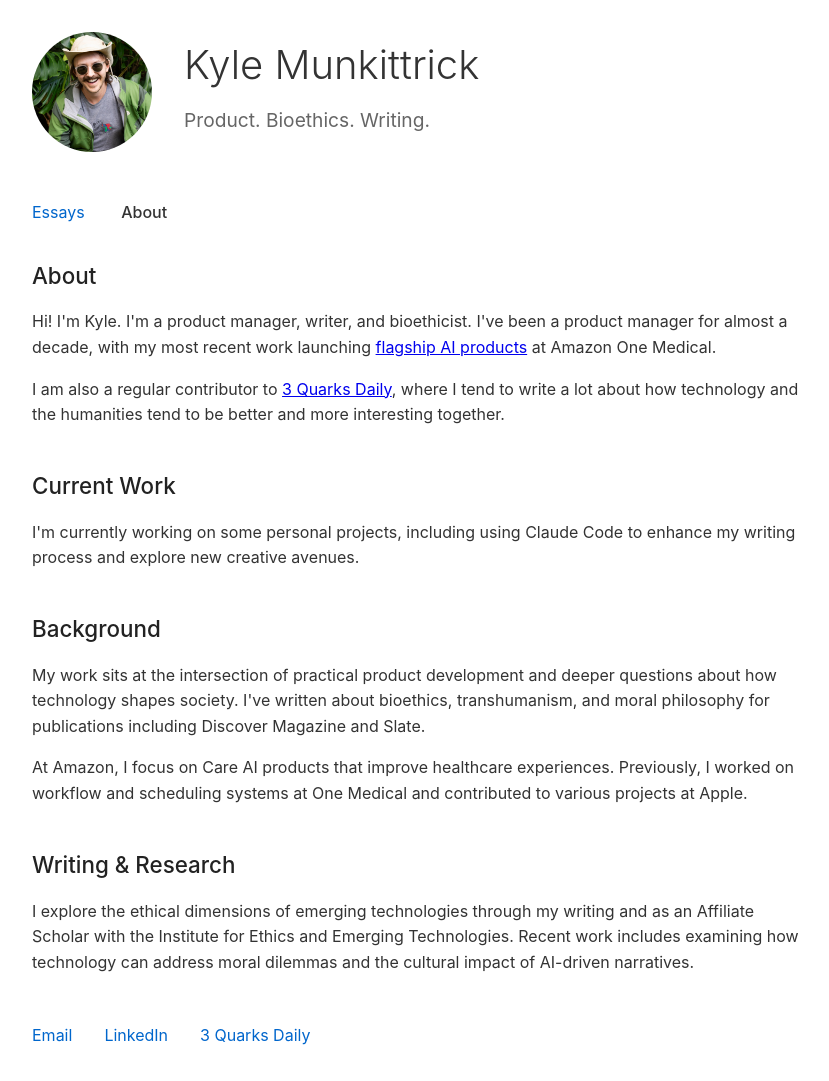
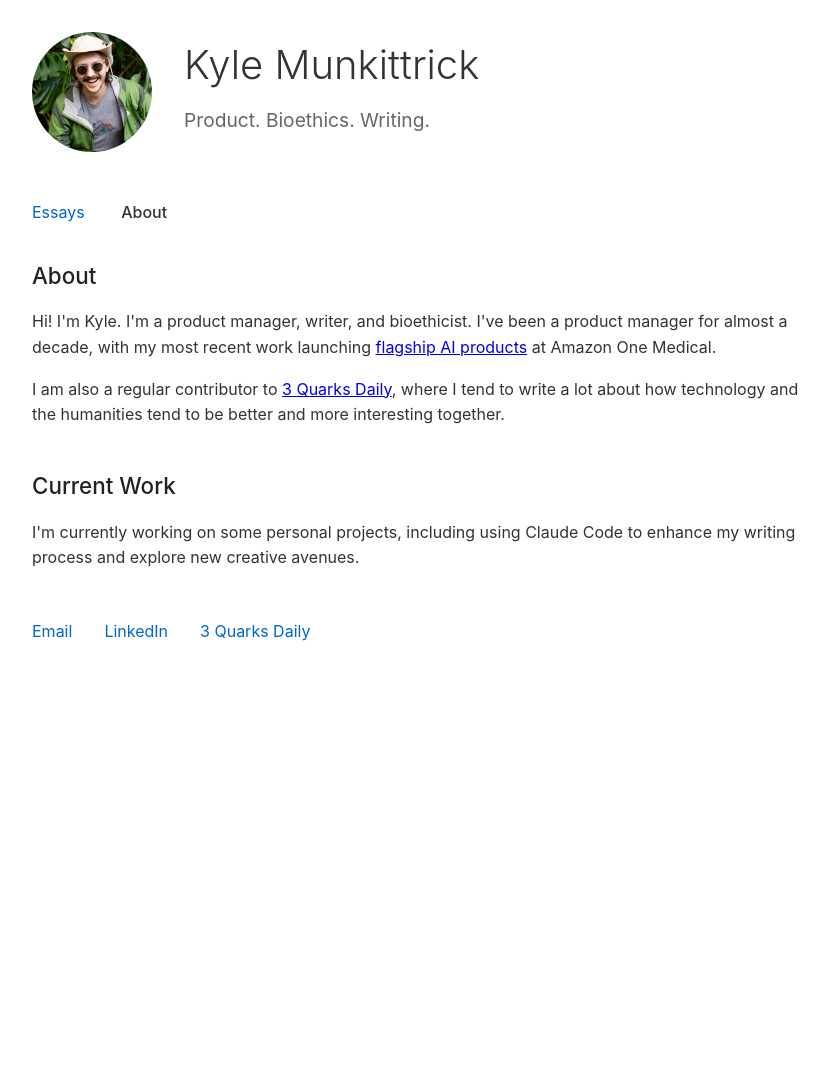
Before and after one commit to kmunki/kmunki.github.io, a Jekyll site: the page built from about.html, in a window 1280 px wide. Shown: the whole page, without its empty margins (224-1053 px from the left). Built offline with Jekyll 4.4.1, drawn with Linux system fonts in a browser that asks for light colours; after the commit the page ends 900 px from its top, so only the background shows below that.

Commit message:
Shorten about

```diff
--- a/about.html
+++ b/about.html
@@ -15,15 +15,3 @@ permalink: /about/
     <h2>Current Work</h2>
     <p>I'm currently working on some personal projects, including using Claude Code to enhance my writing process and explore new creative avenues.</p>
 </section>
-
-<section>
-    <h2>Background</h2>
-    <p>My work sits at the intersection of practical product development and deeper questions about how technology shapes society. I've written about bioethics, transhumanism, and moral philosophy for publications including Discover Magazine and Slate.</p>
-
-    <p>At Amazon, I focus on Care AI products that improve healthcare experiences. Previously, I worked on workflow and scheduling systems at One Medical and contributed to various projects at Apple.</p>
-</section>
-
-<section>
-    <h2>Writing & Research</h2>
-    <p>I explore the ethical dimensions of emerging technologies through my writing and as an Affiliate Scholar with the Institute for Ethics and Emerging Technologies. Recent work includes examining how technology can address moral dilemmas and the cultural impact of AI-driven narratives.</p>
-</section>
```
